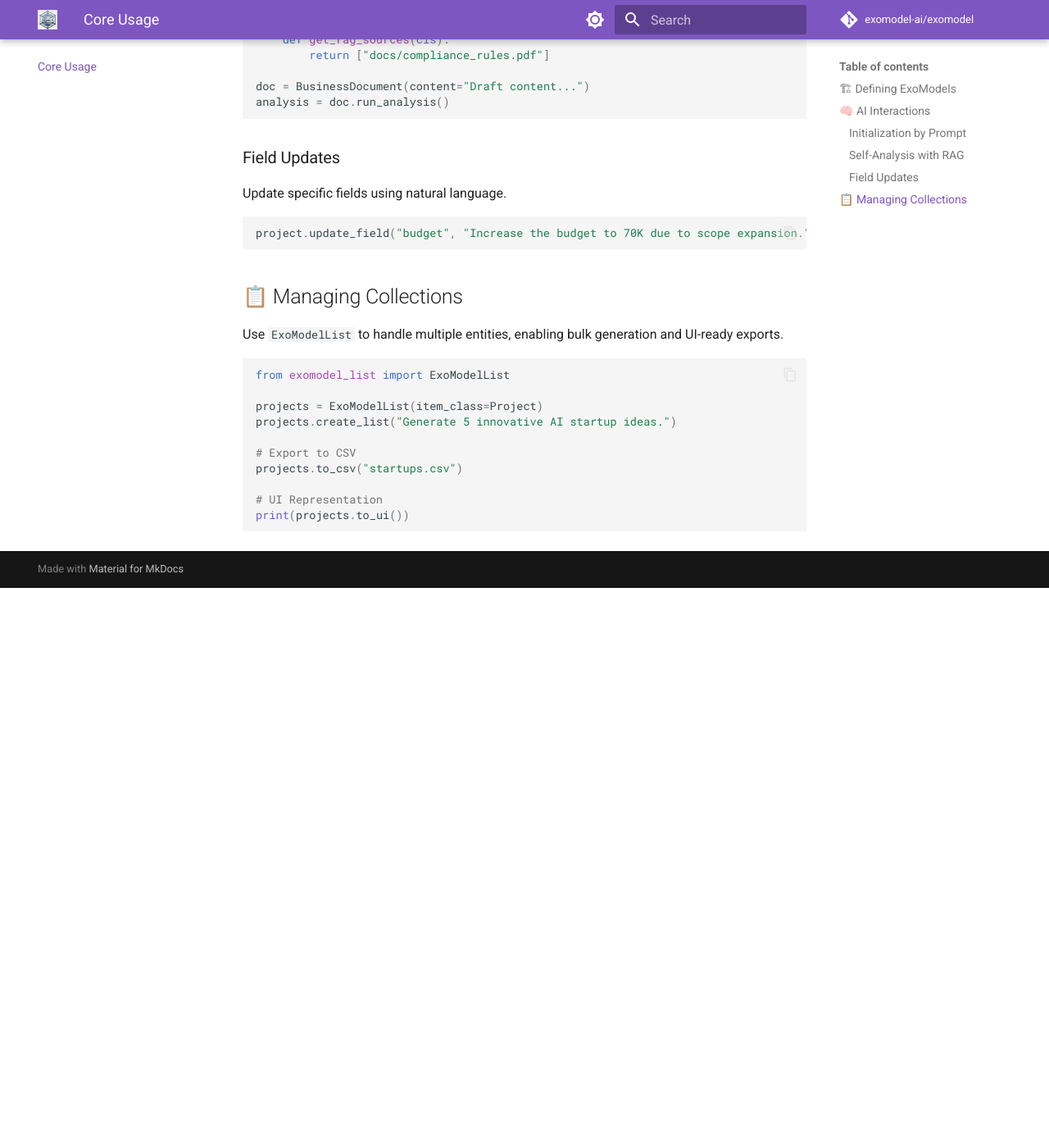
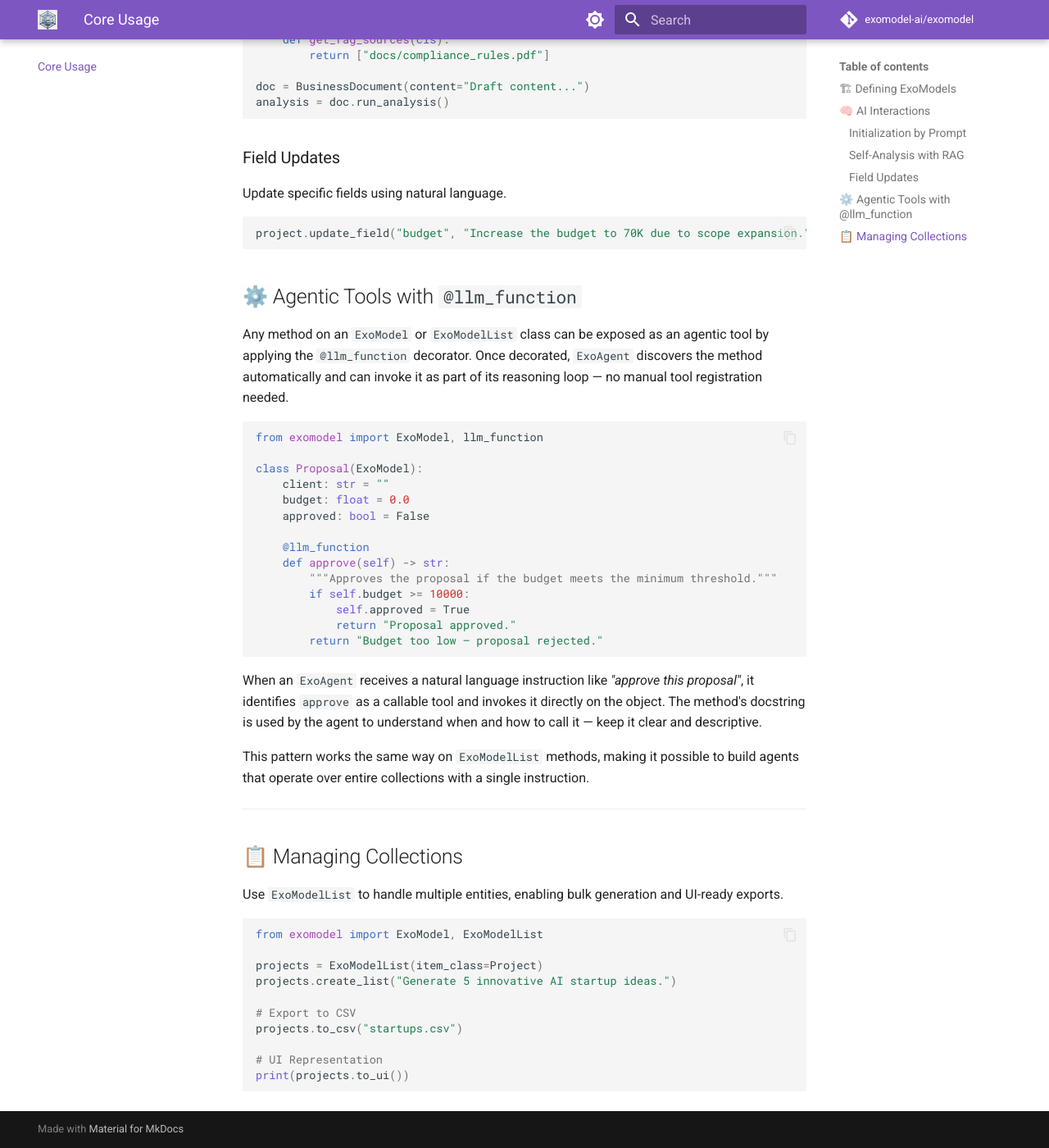
Before and after one commit to exomodel-ai/exomodel-page, an MkDocs documentation site: the page built from docs/usage.md, in a window 1280 px wide and 1400 px high, scrolled down 822 px. Shown: the whole window at 82% size. Built offline with MkDocs 1.6.1 and Material for MkDocs 9.7.7, drawn with Linux system fonts in a browser that asks for light colours; comment, search, counter and statistics services are not loaded; before the commit the page ends 1539 px from its top, so only the background shows below that.

````diff
--- a/docs/usage.md
+++ b/docs/usage.md
@@ -43,12 +43,39 @@ Update specific fields using natural language.
 project.update_field("budget", "Increase the budget to 70K due to scope expansion.")
 ```
 
+## ⚙️ Agentic Tools with `@llm_function`
+
+Any method on an `ExoModel` or `ExoModelList` class can be exposed as an agentic tool by applying the `@llm_function` decorator. Once decorated, `ExoAgent` discovers the method automatically and can invoke it as part of its reasoning loop — no manual tool registration needed.
+
+```python
+from exomodel import ExoModel, llm_function
+
+class Proposal(ExoModel):
+    client: str = ""
+    budget: float = 0.0
+    approved: bool = False
+
+    @llm_function
+    def approve(self) -> str:
+        """Approves the proposal if the budget meets the minimum threshold."""
+        if self.budget >= 10000:
+            self.approved = True
+            return "Proposal approved."
+        return "Budget too low — proposal rejected."
+```
+
+When an `ExoAgent` receives a natural language instruction like *"approve this proposal"*, it identifies `approve` as a callable tool and invokes it directly on the object. The method's docstring is used by the agent to understand when and how to call it — keep it clear and descriptive.
+
+This pattern works the same way on `ExoModelList` methods, making it possible to build agents that operate over entire collections with a single instruction.
+
+---
+
 ## 📋 Managing Collections
 
 Use `ExoModelList` to handle multiple entities, enabling bulk generation and UI-ready exports.
 
 ```python
-from exomodel_list import ExoModelList
+from exomodel import ExoModel, ExoModelList
 
 projects = ExoModelList(item_class=Project)
 projects.create_list("Generate 5 innovative AI startup ideas.")
````
Also changed, not shown: docs/getting-started.md (+6 -0 lines), docs/index.md (+15 -10 lines), docs/reference.md (+11 -3 lines), 1 other file.
